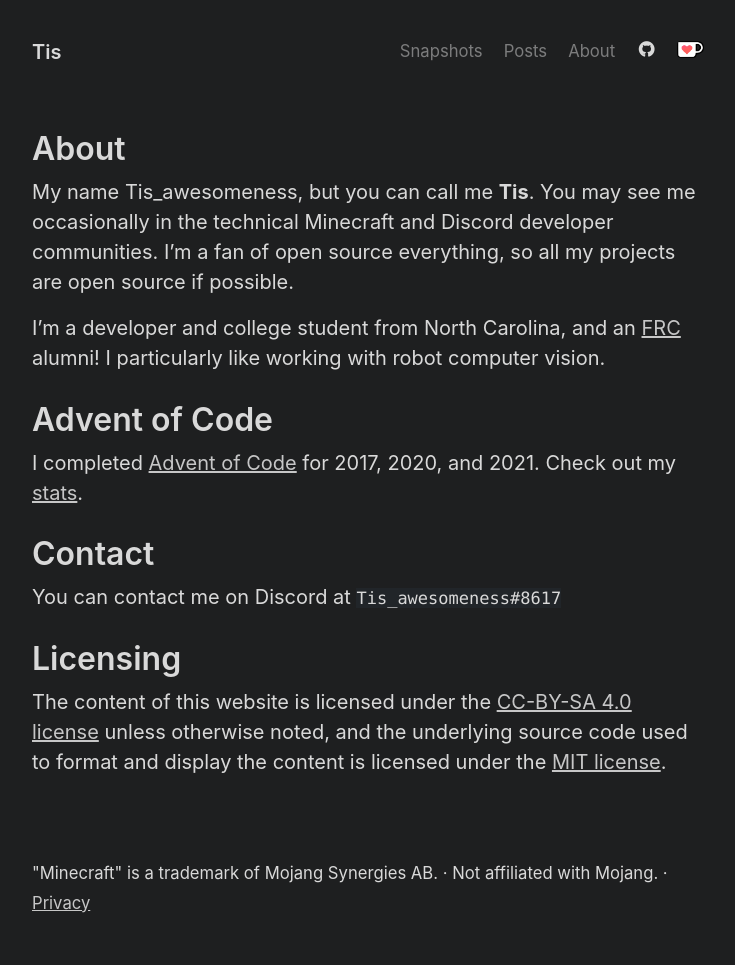
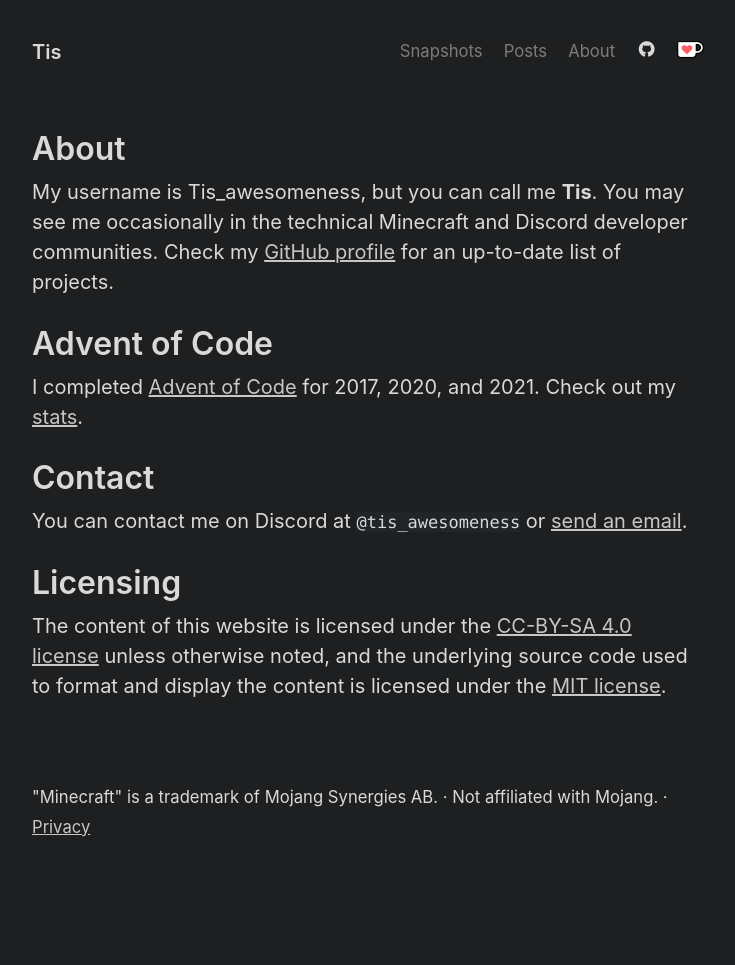
Before and after one commit to Tisawesomeness/tisawesomeness.github.io, a Jekyll site: the page built from about.md, in a window 1280 px wide. Shown: the whole page, without its empty margins (272-1007 px from the left). Built offline with Jekyll 4.4.1, drawn with Linux system fonts in a browser that asks for light colours; comment, search, counter and statistics services are not loaded; after the commit the page ends 900 px from its top, so only the background shows below that.

Commit message:
Update about page

```diff
--- a/about.md
+++ b/about.md
@@ -4,9 +4,7 @@
 description: "About Tis_awesomeness, the creator of this website"
 ---
 
-My name Tis_awesomeness, but you can call me **Tis**. You may see me occasionally in the technical Minecraft and Discord developer communities. I'm a fan of open source everything, so all my projects are open source if possible.
-
-I'm a developer and college student from North Carolina, and an [FRC](https://www.firstinspires.org/robotics/frc) alumni! I particularly like working with robot computer vision.
+My username is Tis_awesomeness, but you can call me **Tis**. You may see me occasionally in the technical Minecraft and Discord developer communities. Check my [GitHub profile](https://github.com/Tisawesomeness/) for an up-to-date list of projects.
 
 # Advent of Code
 
@@ -14,7 +12,7 @@
 
 # Contact
 
-You can contact me on Discord at `Tis_awesomeness#8617`
+You can contact me on Discord at `@tis_awesomeness` or [send an email](mailto:tis_dev@protonmail.com).
 
 # Licensing
 
```
